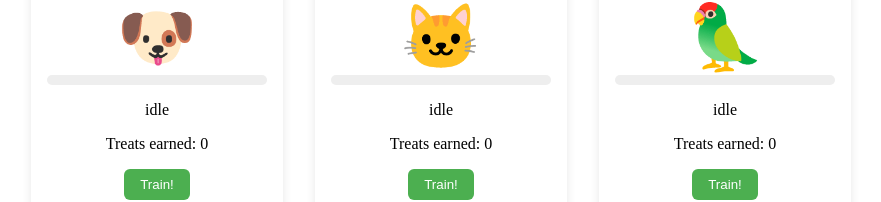
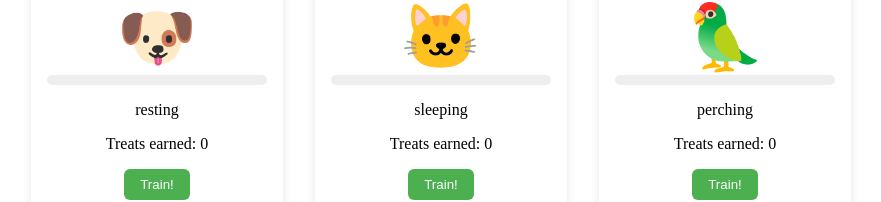
Before and after one commit to gabrielagrvnt8880/ngx-abstract-and-projection, an Angular app: page / in a window 1280 px wide. Shown: the part 128-330 px from the top of the page, without its empty margins (199-1080 px from the left). Built offline with nearby package versions, Linux system fonts and the light colour scheme.

Commit message:
added more complexity

```diff
--- a/src/app/components/pet-cat/pet-cat.component.html
+++ b/src/app/components/pet-cat/pet-cat.component.html
@@ -8,7 +8,7 @@
     <div class="bar" [style.width.%]="progress"></div>
   </div>
 
-  <p>{{ action }}</p>
+  <p>{{ getAction(action) }}</p>
   <p>Treats earned: {{ treats }}</p>
   <button [disabled]="disableButton" (click)="trainPet()">Train!</button>
 </div>
--- a/src/app/components/pet-cat/pet-cat.component.ts
+++ b/src/app/components/pet-cat/pet-cat.component.ts
@@ -17,6 +17,17 @@ export class PetCatComponent extends PetTrainingDirective {
 
   override getRandomAction(): 'scratch' | 'pounce' {
     return Math.random() > 0.5 ? 'scratch' : 'pounce';
+  }
+
+  override getAction(action: string): string {
+    const actions: Record<string, string> = {
+      'idle': 'sleeping',
+      'scratch': 'scratching',
+      'pounce': 'pouncing',
+      'ignore': 'ignoring you',
+      'celebrate': 'celebrating'
+    }
+    return actions[action];
   }
 
   override getCelebrateMessage(): string {
--- a/src/app/components/pet-dog/pet-dog.component.html
+++ b/src/app/components/pet-dog/pet-dog.component.html
@@ -7,7 +7,7 @@
   <div class="progress">
     <div class="bar" [style.width.%]="progress"></div>
   </div>
-  <p>{{ action }}</p>
+  <p>{{ getAction(action) }}</p>
   <p>Treats earned: {{ treats }}</p>
   <button [disabled]="disableButton" (click)="trainPet()">Train!</button>
 </div>
--- a/src/app/components/pet-dog/pet-dog.component.ts
+++ b/src/app/components/pet-dog/pet-dog.component.ts
@@ -16,6 +16,16 @@ export class PetDogComponent extends PetTrainingDirective {
     return Math.random() > 0.5 ? 'jump' : 'roll';
   }
 
+  override getAction(action: string): string {
+    const actions: Record<string, string> = {
+      'idle': 'resting',
+      'jump': 'jumping',
+      'roll': 'rolling over',
+      'celebrate': 'celebrating'
+    }
+    return actions[action];
+  }
+
   override getCelebrateMessage(): string {
     return '🐶 Training complete! Your dog learned to jump & roll!';
   }
--- a/src/app/components/pet-parrot/pet-parrot.component.html
+++ b/src/app/components/pet-parrot/pet-parrot.component.html
@@ -9,7 +9,7 @@
   <div class="progress">
     <div class="bar" [style.width.%]="progress"></div>
   </div>
-  <p>{{ action }}</p>
+  <p>{{ getAction(action) }}</p>
   <p>Treats earned: {{ treats }}</p>
   <button [disabled]="disableButton" (click)="trainPet()">Train!</button>
 </div>
--- a/src/app/components/pet-parrot/pet-parrot.component.ts
+++ b/src/app/components/pet-parrot/pet-parrot.component.ts
@@ -13,6 +13,16 @@ export class PetParrotComponent extends PetTrainingDirective {
   override action: 'idle' | 'flap' | 'spin' | 'celebrate' = 'idle';
   override minEffort: number = 15;
 
+  override getAction(action: string): string {
+    const actions: Record<string, string> = {
+      'idle': 'perching',
+      'flap': 'flapping wings',
+      'spin': 'spinning around',
+      'celebrate': 'celebrating'
+    }
+    return actions[action];
+  }
+
   override getRandomAction(): string {
     return Math.random() > 0.5 ? 'flap' : 'spin';
   }
--- a/src/app/directives/pet-training/pet-training.directive.ts
+++ b/src/app/directives/pet-training/pet-training.directive.ts
@@ -10,6 +10,8 @@ export abstract class PetTrainingDirective implements OnInit {
   disableButton = false;
 
   action: string = 'idle';
+
+  abstract getAction(action: string): string;
 
   ngOnInit(): void {
     this.startTraining();
@@ -59,7 +61,7 @@ export abstract class PetTrainingDirective implements OnInit {
     this.action = 'celebrate'; // trigger celebration animation
     setTimeout(() => {
       alert(this.getCelebrateMessage());
-    }, 3000);
+    }, 2500);
   }
 
 
```
